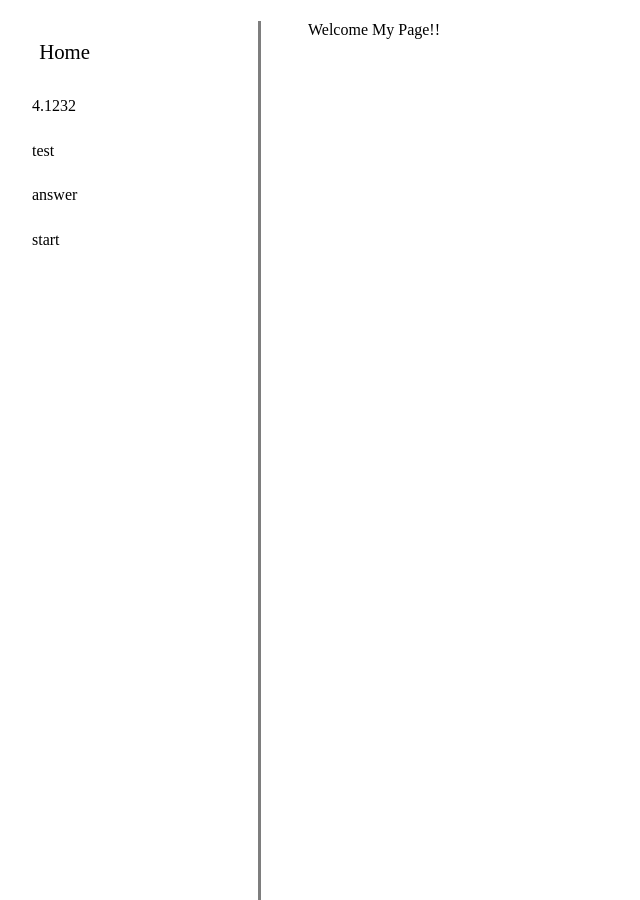
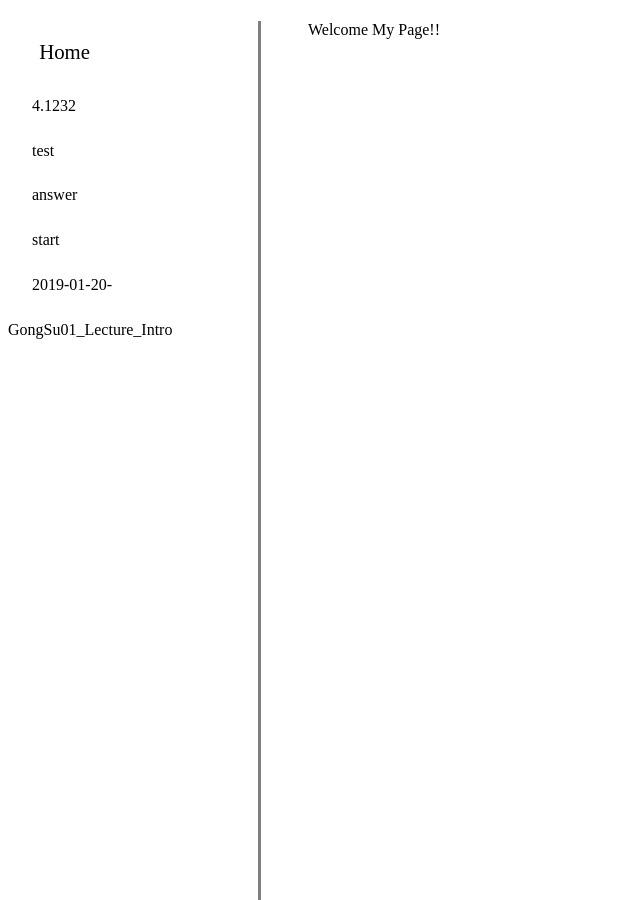
Before and after one commit to SWEETCANDY1008/jekyll-website, a Jekyll site: the page built from index.html, in a window 1280 px wide. Shown: the whole page, without its empty margins (0-640 px from the left). Built offline with Jekyll 4.4.1, drawn with Linux system fonts in a browser that asks for light colours; nearby versions of some CDN libraries; a file with an impossible date is left out.

```diff
--- a/_posts/2019-01-20-GongSu01_Lecture_Intro.md
+++ b/_posts/2019-01-20-GongSu01_Lecture_Intro.md
@@ -1,8 +1,8 @@
 ---
-layout:
-title:
-date:
-categories:
+layout: post
+title: "2019-01-20-GongSu01_Lecture_Intro"
+date: 2019-01-20 12:59:29 +0900
+categories: jekyll update
 ---
 <h1>강의 소개</h1>
 <h4>수정 사항</h4>
```
